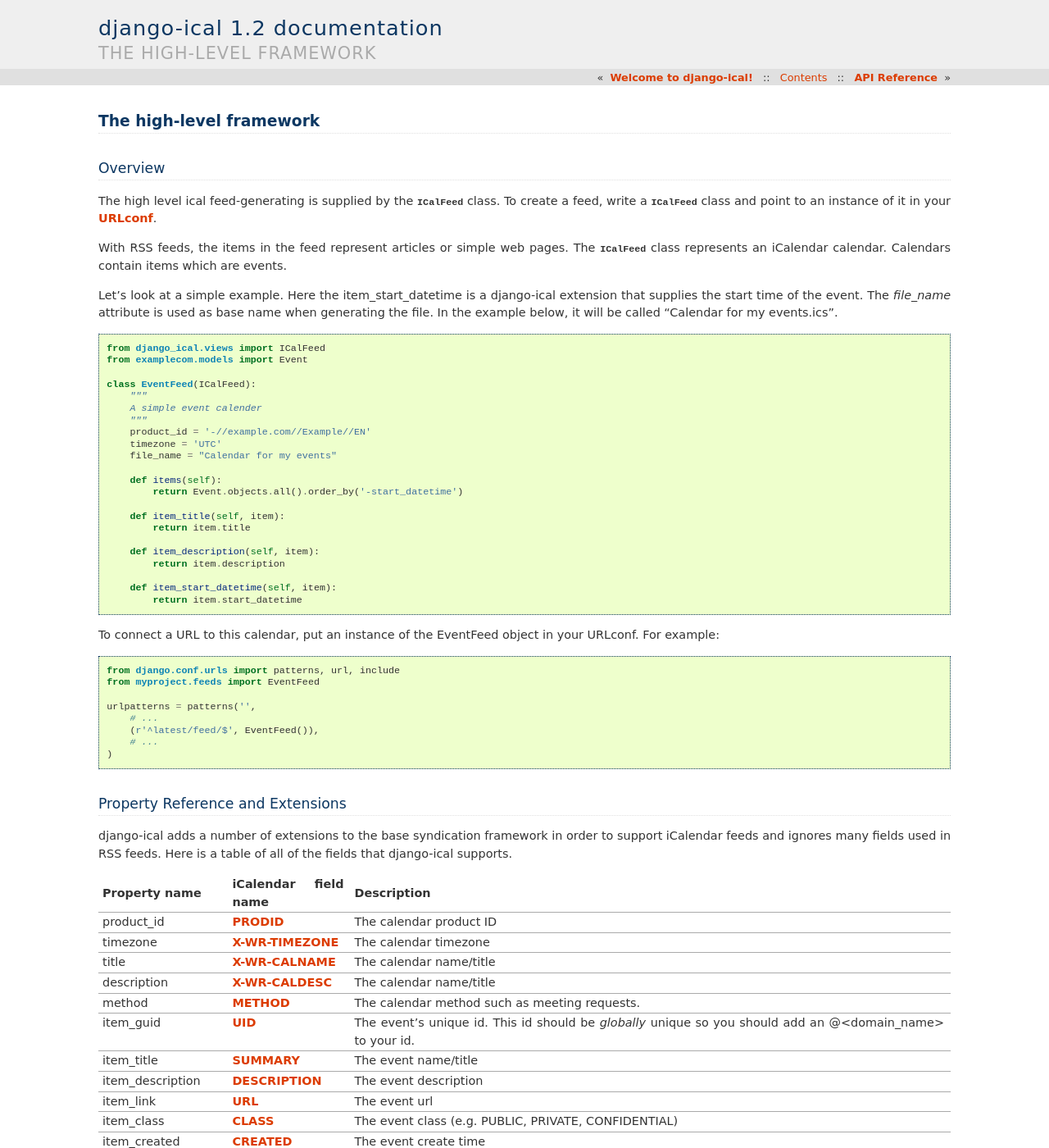
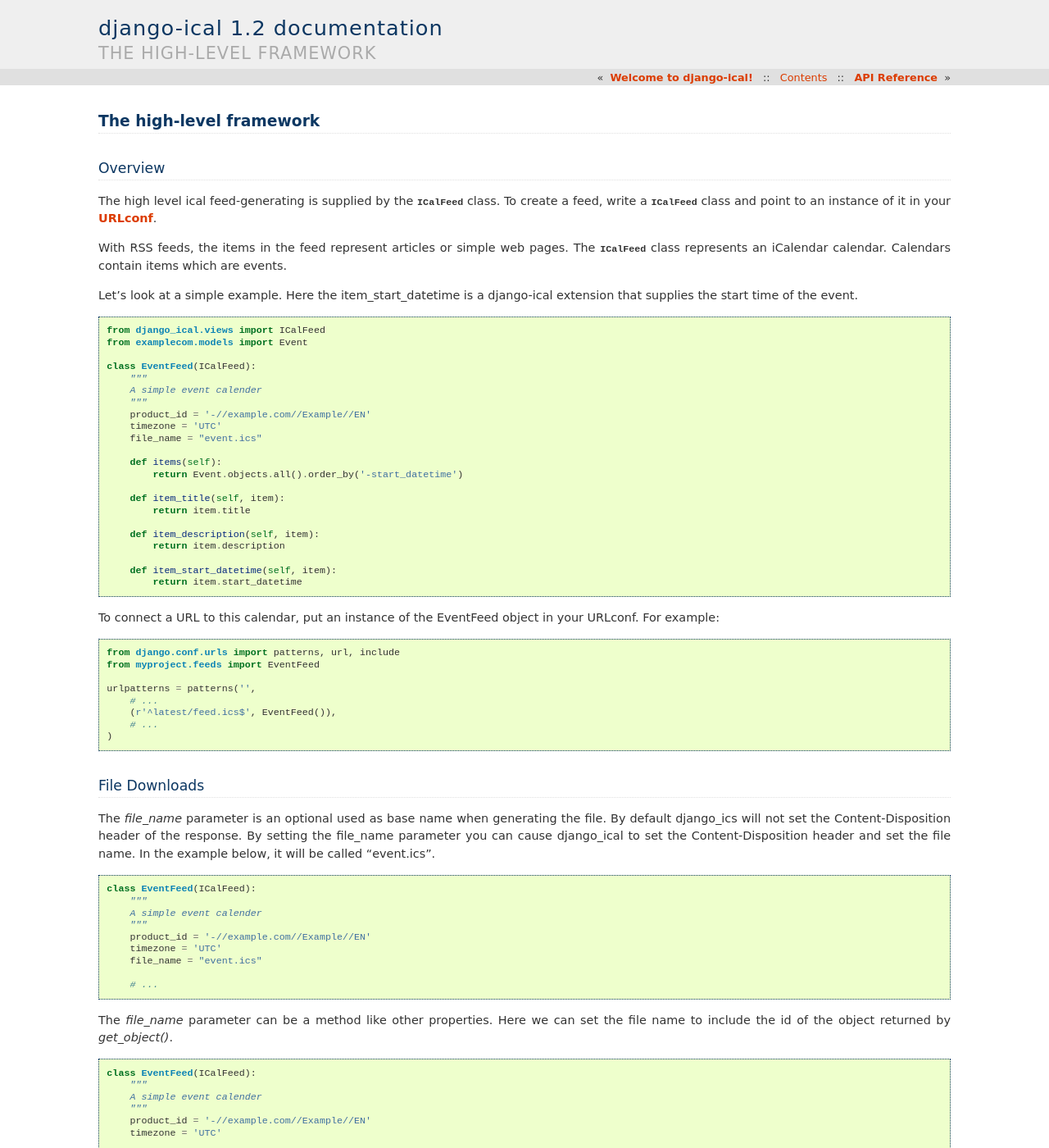
Before and after one commit to jazzband/django-ical, a Sphinx documentation site: the page built from docs/source/usage.rst, in a window 1280 px wide and 1400 px high. Shown: the whole window at 82% size. Built offline with Sphinx 7.4.7, drawn with Linux system fonts in a browser that asks for light colours; some of the changed text lies outside the part shown.

Commit message:
Updated docs

```diff
--- a/docs/source/conf.py
+++ b/docs/source/conf.py
@@ -11,10 +11,11 @@
 # All configuration values have a default; values that are commented out
 # serve to show the default.
 
-import sys, os
-from django.conf import global_settings as settings
-from django.core.management import setup_environ
-setup_environ(settings)
+import sys
+import os
+
+# So that we can import django for the API reference.
+os.environ.setdefault("DJANGO_SETTINGS_MODULE", "django.conf.global_settings")
 
 sys.path.append(os.path.abspath('.'))
 sys.path.append(os.path.abspath('../../'))
--- a/docs/source/index.rst
+++ b/docs/source/index.rst
@@ -9,7 +9,7 @@
 django-ical is a simple library/framework for creating `ical
 <http://www.ietf.org/rfc/rfc2445.txt>`_ feeds based in Django's `syndication
 feed framework
-<https://docs.djangoproject.com/en/1.4/ref/contrib/syndication/>`_. This
+<https://docs.djangoproject.com/en/1.7/ref/contrib/syndication/>`_. This
 documentation is modeled after the documentation for the syndication feed
 framework so you can think of it as a simple extension.
 
--- a/docs/source/usage.rst
+++ b/docs/source/usage.rst
@@ -7,16 +7,14 @@
 The high level ical feed-generating is supplied by the :class:`ICalFeed
 <django_ical.views.ICalFeed>` class.  To create a feed, write a
 :class:`ICalFeed <django_ical.views.ICalFeed>` class and point to an instance
-of it in your `URLconf <https://docs.djangoproject.com/en/1.4/topics/http/urls/>`_.
+of it in your `URLconf <https://docs.djangoproject.com/en/1.7/topics/http/urls/>`_.
 
 With RSS feeds, the items in the feed represent articles or simple web pages.
 The :class:`ICalFeed <django_ical.views.ICalFeed>` class represents an
 iCalendar calendar. Calendars contain items which are events.
 
 Let's look at a simple example. Here the item_start_datetime is a django-ical
-extension that supplies the start time of the event. The `file_name` attribute
-is used as base name when generating the file. In the example below, it will be
-called "Calendar for my events.ics".
+extension that supplies the start time of the event.
 
 .. code-block:: python
 
@@ -29,7 +27,7 @@
         """
         product_id = '-//example.com//Example//EN'
         timezone = 'UTC'
-        file_name = "Calendar for my events"
+        file_name = "event.ics"
 
         def items(self):
             return Event.objects.all().order_by('-start_datetime')
@@ -53,10 +51,46 @@
 
     urlpatterns = patterns('',
         # ...
-        (r'^latest/feed/$', EventFeed()),
+        (r'^latest/feed.ics$', EventFeed()),
         # ...
     )
 
+File Downloads
+------------------
+
+The `file_name` parameter is an optional used as base name when generating the file. By
+default django_ics will not set the Content-Disposition header of the response. By setting
+the file_name parameter you can cause django_ical to set the Content-Disposition header
+and set the file name. In the example below, it will be called "event.ics".
+
+.. code-block:: python
+
+    class EventFeed(ICalFeed):
+        """
+        A simple event calender
+        """
+        product_id = '-//example.com//Example//EN'
+        timezone = 'UTC'
+        file_name = "event.ics"
+
+        # ...
+
+The `file_name` parameter can be a method like other properties. Here we can set
+the file name to include the id of the object returned by `get_object()`.
+
+.. code-block:: python
+
+    class EventFeed(ICalFeed):
+        """
+        A simple event calender
+        """
+        product_id = '-//example.com//Example//EN'
+        timezone = 'UTC'
+
+        def file_name(self, obj):
+            return "feed_%s.ics" % obj.id
+
+        # ...
 
 Property Reference and Extensions
 --------------------------------------
@@ -143,7 +177,7 @@
 also create custom feed generator subclasses for use with the feed_type
 option.
 
-See: `The syndication feed framework: Specifying the type of feed <https://docs.djangoproject.com/en/1.4/ref/contrib/syndication/#specifying-the-type-of-feed>`_
+See: `The syndication feed framework: Specifying the type of feed <https://docs.djangoproject.com/en/1.7/ref/contrib/syndication/#specifying-the-type-of-feed>`_
 
 .. _PRODID: http://www.kanzaki.com/docs/ical/prodid.html
 .. _METHOD: http://www.kanzaki.com/docs/ical/method.html
```
Also changed, not shown: 1 other file.
